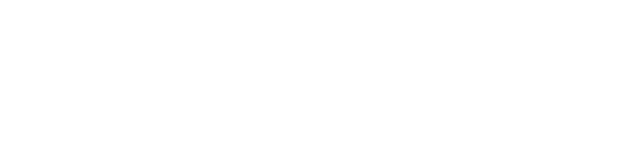
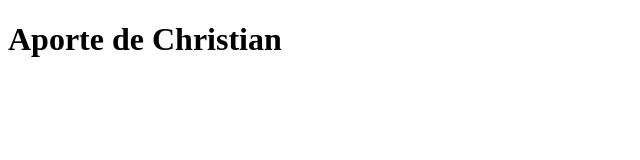
Before and after one commit to Manrochri/prueba-git-1, a plain HTML site: page index.html in a window 1280 px wide. Shown: the whole page, without its empty margins (0-640 px from the left). Drawn offline with Linux system fonts and the light colour scheme.

Commit message:
Aporte de Christian

```diff
--- a/index.html
+++ b/index.html
@@ -6,6 +6,6 @@
     <title>Document</title>
 </head>
 <body>
-
+    <h1>Aporte de Christian</h1>
 </body>
 </html>
```
